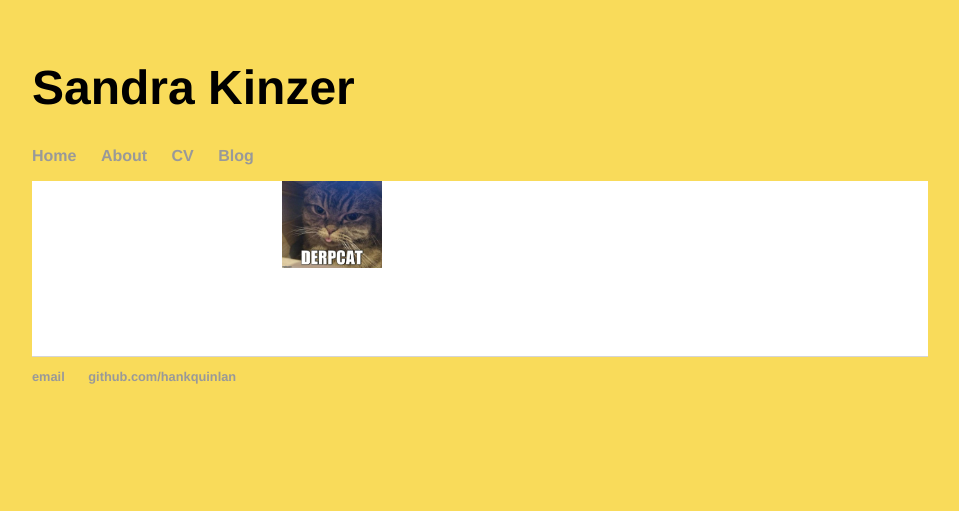
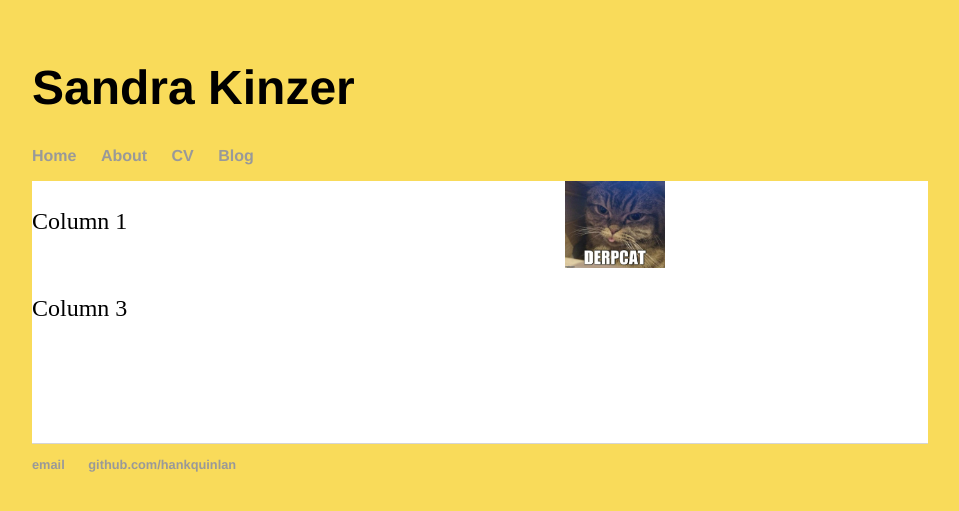
Before and after one commit to sandkinz/sandkinz.github.io, a Jekyll site: the page built from index.html, in a window 1280 px wide. Shown: the top 511 px of the page, without its empty margins (160-1119 px from the left). Built offline with Jekyll 4.4.1, drawn with Linux system fonts in a browser that asks for light colours.

Commit message:
Update main.css

```diff
--- a/css/main.css
+++ b/css/main.css
@@ -29,7 +29,7 @@ p {
     font-size: 1.5em;
     line-height: 1.4em;
     color: #333;
-    color: #fff;
+    color: #000;
 }
 footer {
     border-top: 1px solid #d5d5d5;
@@ -47,8 +47,8 @@ ul.posts li {
 
 .blurb{
     display: grid;
-    grid-template: 1fr 1fr / 1fr 1fr;
-    width: 500px;
+    grid-template: 1fr 1fr 1fr / 2fr 1fr;
+    width: 800px;
 }
 
 .container{
```
